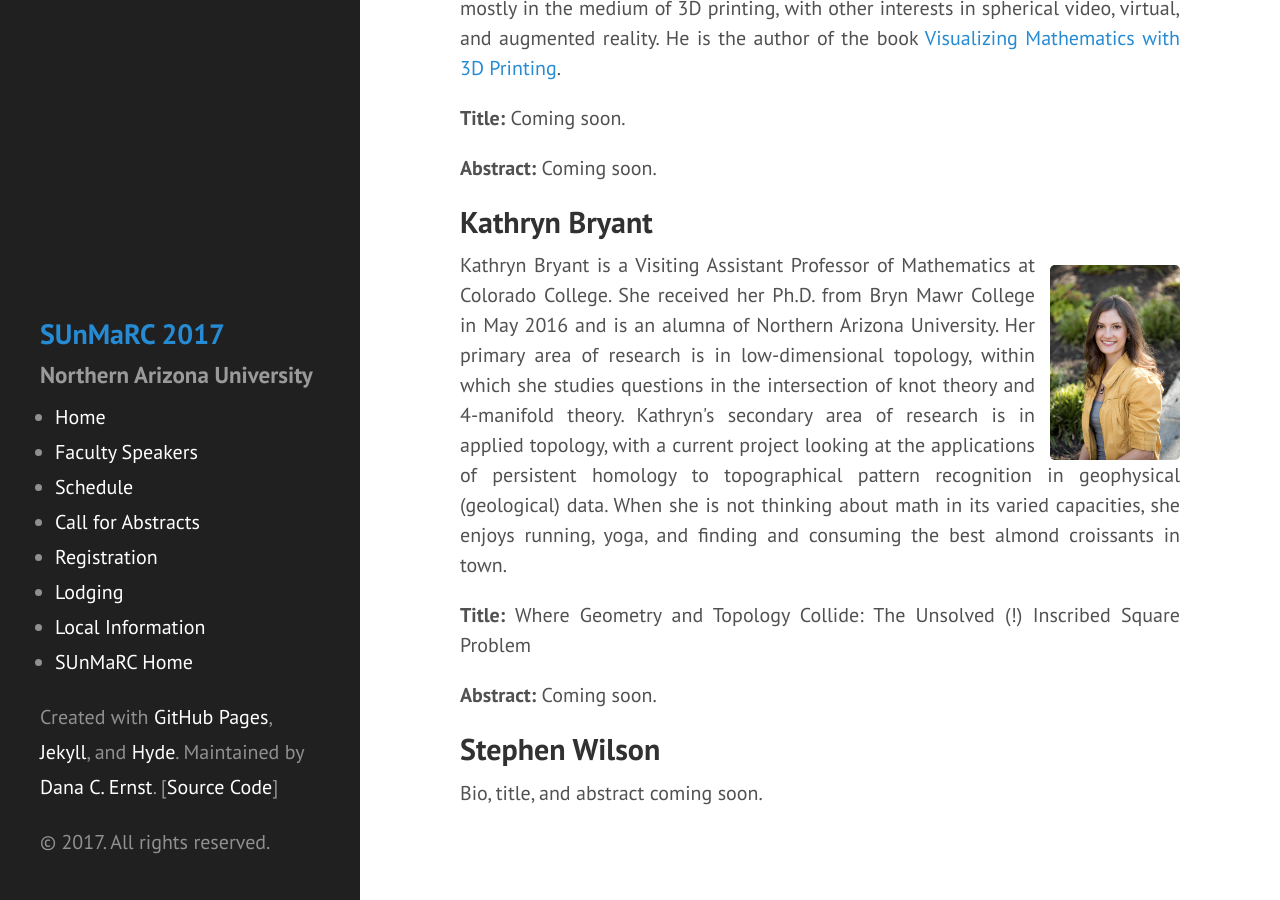
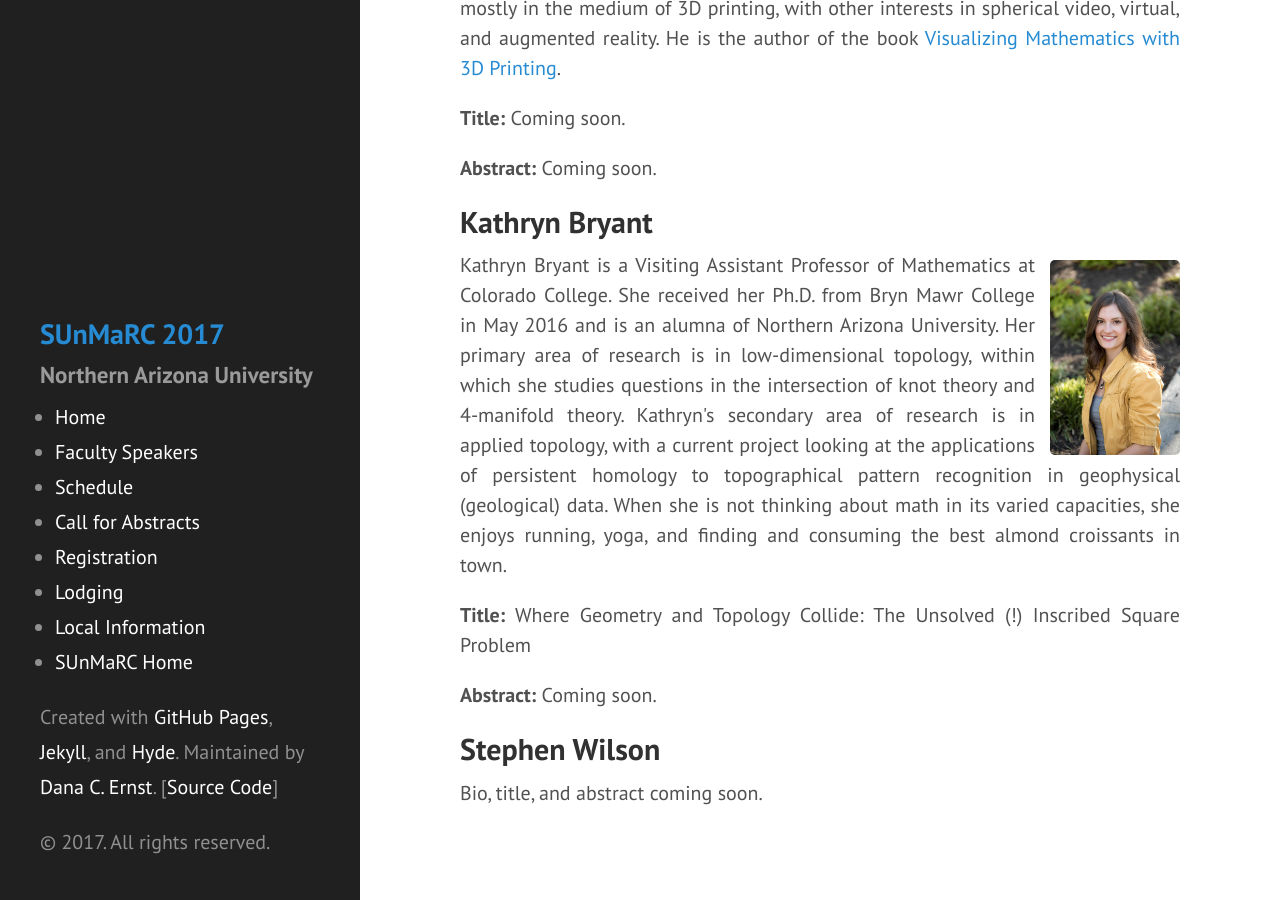
Before and after one commit to NAUMathStat/sunmarc2017, a Jekyll site: the page built from speakers.md, in a window 1280 px wide and 900 px high, scrolled down 445 px. Built offline with Jekyll 4.4.1, drawn with Linux system fonts in a browser that asks for light colours.

Commit message:
Image tweak

```diff
--- a/speakers.md
+++ b/speakers.md
@@ -13,7 +13,7 @@ title: Invited Faculty Speakers
 
 <h2>Kathryn Bryant</h2>
 
-<p style="text-align:justify"><img src="{{ site.baseurl }}/Bryant.jpg" align="right" width="130" img style="margin: 15px 0 0 15px"/>Kathryn Bryant is a Visiting Assistant Professor of Mathematics at Colorado College. She received her Ph.D. from Bryn Mawr College in May 2016 and is an alumna of Northern Arizona University. Her primary area of research is in low-dimensional topology, within which she studies questions in the intersection of knot theory and 4-manifold theory. Kathryn's secondary area of research is in applied topology, with a current project looking at the applications of persistent homology to topographical pattern recognition in geophysical (geological) data. When she is not thinking about math in its varied capacities, she enjoys running, yoga, and finding and consuming the best almond croissants in town.</p>
+<p style="text-align:justify"><img src="{{ site.baseurl }}/Bryant.jpg" align="right" width="130" img style="margin: 10px 0 0 15px"/>Kathryn Bryant is a Visiting Assistant Professor of Mathematics at Colorado College. She received her Ph.D. from Bryn Mawr College in May 2016 and is an alumna of Northern Arizona University. Her primary area of research is in low-dimensional topology, within which she studies questions in the intersection of knot theory and 4-manifold theory. Kathryn's secondary area of research is in applied topology, with a current project looking at the applications of persistent homology to topographical pattern recognition in geophysical (geological) data. When she is not thinking about math in its varied capacities, she enjoys running, yoga, and finding and consuming the best almond croissants in town.</p>
 
 <p style="text-align:justify"><b>Title:</b> Where Geometry and Topology Collide: The Unsolved (!) Inscribed Square Problem</p>
 
```
